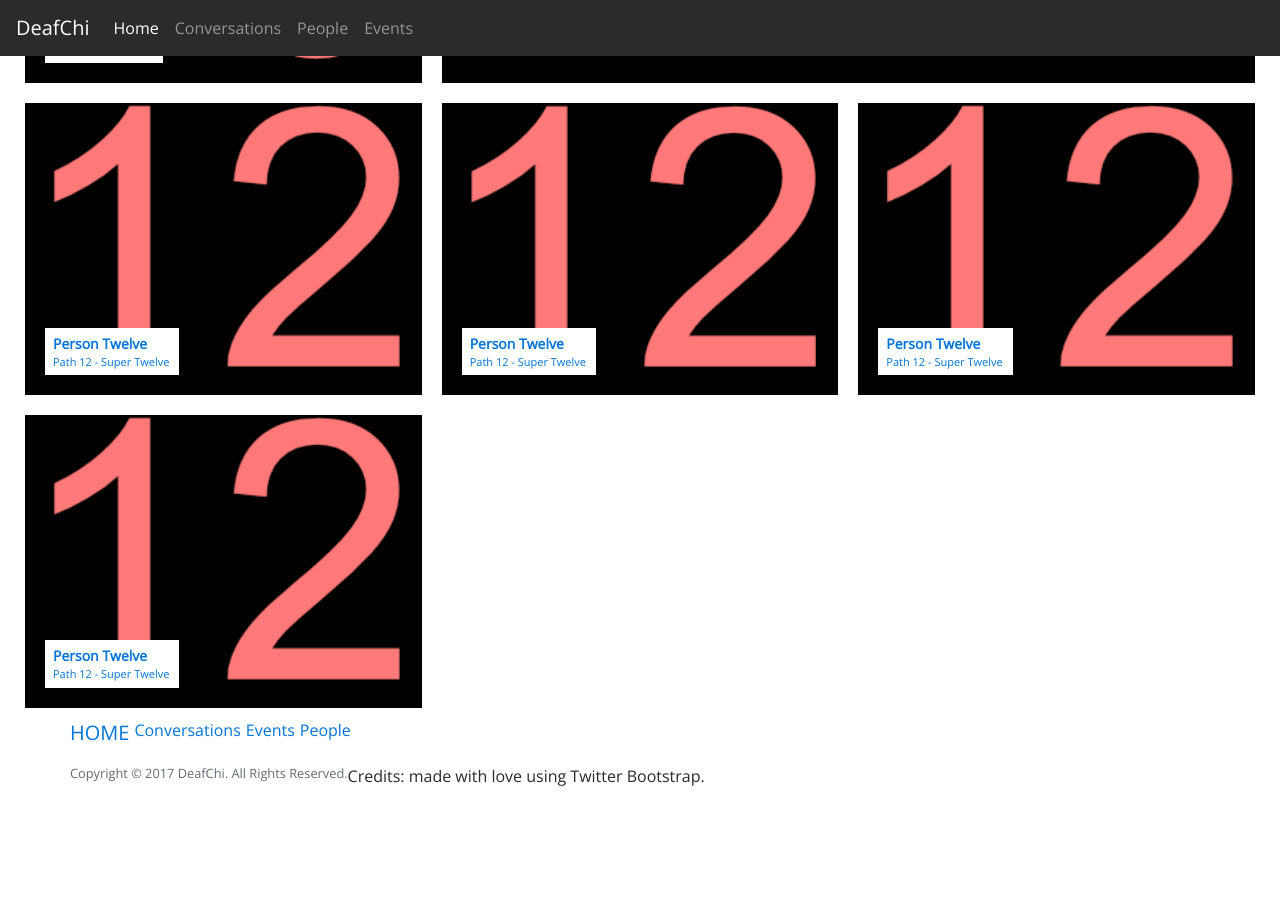
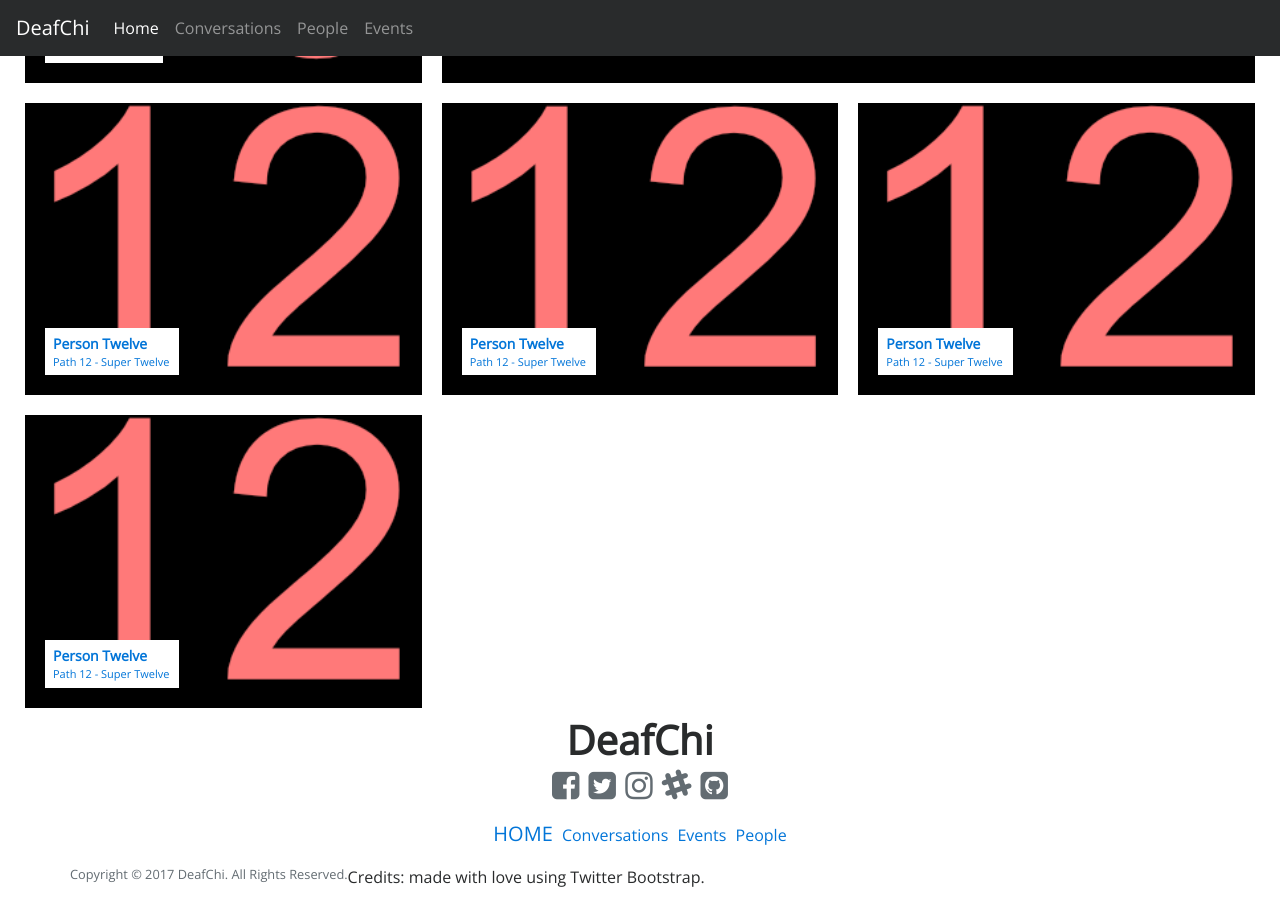
Before and after one commit to cd2bit/deafchi.github.io, a Jekyll site: the page built from conversations.html, in a window 1280 px wide and 900 px high, scrolled down 2070 px. Built offline with Jekyll 4.4.1, drawn with Linux system fonts in a browser that asks for light colours; nearby versions of some CDN libraries; some web fonts are replaced; before the commit the page ends 2869 px from its top, so only the background shows below that.

Commit message:
social is pretty much done

```diff
--- a/_includes/footer.html
+++ b/_includes/footer.html
@@ -1,28 +1,47 @@
 <!-- Footer -->
 <footer>
   <div class="container">
-    <ul class="list-inline row text-xs-center">
-      <li class="list-inline-item col-xs-12 lead text-uppercase">
+    <div class="row">
+      <div class="col-sm-12 text-center">
+        <h1 class="font-weight-bold">DeafChi</h1>
+      </div>
+      <div class="col-sm-12 text-center">
+        <ul class="list-inline">
+        {% for social in site.social %}
+          <li class="list-inline-item">
+            <a href="{{social.url}}">
+              <i class="text-muted fa fa-{{social.icon}} fa-2x"></i>
+              <span class="sr-only">{{social.name}}</span>
+            </a>
+          </li>
+        {% endfor %}
+        </ul>
+      </div>
+    </div>
+    <div class="col-sm-12 text-center">
+      <ul class="list-inline">
+        <li class="list-inline-item lead text-uppercase">
           <a href="/">
             Home
           </a>
         </li>
-      <li class="list-inline-item col-xs-12">
+        <li class="list-inline-item">
           <a href="/conversations">
             Conversations
           </a>
         </li>
-      <li class="list-inline-item col-xs-12">
+        <li class="list-inline-item">
           <a href="#">
             Events
           </a>
         </li>
-      <li class="list-inline-item col-xs-12">
+        <li class="list-inline-item">
           <a href="#">
             People
           </a>
         </li>
       </ul>
+    </div>
     <div class="row">
       <div class="col-xs-6">
         <p class="copyright text-muted small">
```
Lines whose indentation alone changed are shown as unchanged.
